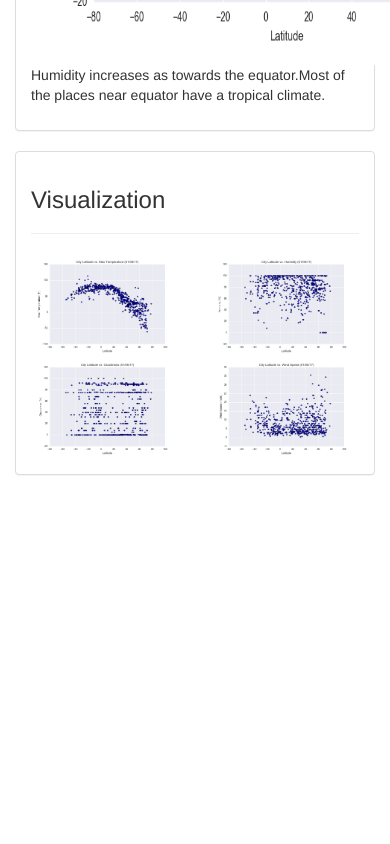
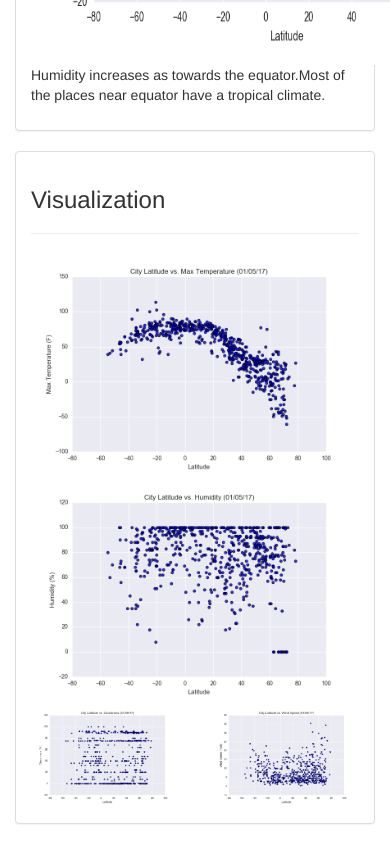
Before and after one commit to ninicola/H_WEB_DASH, a plain HTML site: page humidity.html in a window 390 px wide. Shown: the part 752-1596 px from the top of the page. Before the commit the page ends 1247 px from the top, so only its background shows below. Drawn offline with nearby package versions, Linux system fonts and the light colour scheme.

Commit message:
update humidity.html

```diff
--- a/humidity.html
+++ b/humidity.html
@@ -58,8 +58,8 @@
                     <h3>Visualization</h3>
                     <hr>
                     <div class="row md-t3" >
-                        <div class="col-lg-6 col-md-6 col-sm-6 col-xs-6"><a href="max_temp.html"><img class = "img img-responsive" src="asset/images/Fig1.png" style="width:100%" alt=""></a></div>
-                        <div class="col-lg-6 col-md-6 col-sm-6 col-xs-6"><a href="humidity.html"><img class = "img img-responsive" src="asset/images/Fig2.png" style="width:100%" alt=""></a></div>
+                        <div class="col-lg-6"><a href="max_temp.html"><img class = "img img-responsive" src="asset/images/Fig1.png" style="width:100%" alt=""></a></div>
+                        <div class="col-lg-6"><a href="humidity.html"><img class = "img img-responsive" src="asset/images/Fig2.png" style="width:100%" alt=""></a></div>
                     </div>
                     <div class="row md-t3">
                         <div class="col-lg-6 col-md-6 col-sm-6 col-xs-6"><a href="cloudiness.html"><img class = "img img-responsive" src="asset/images/Fig3.png" style="width:100%" alt=""></a></div>
```
